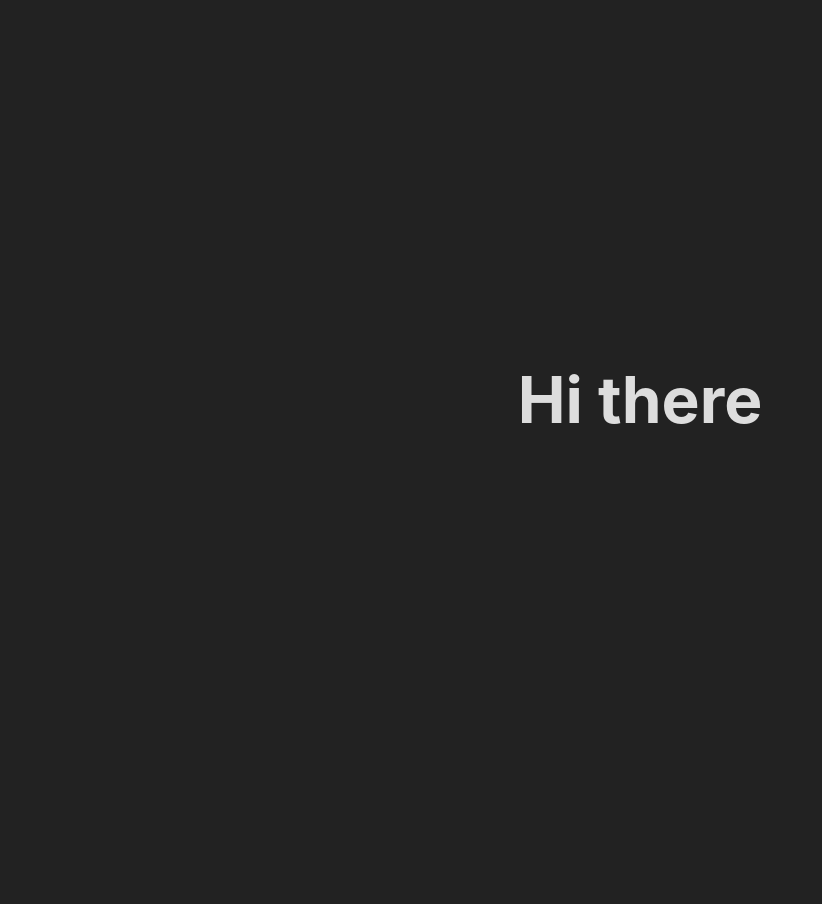
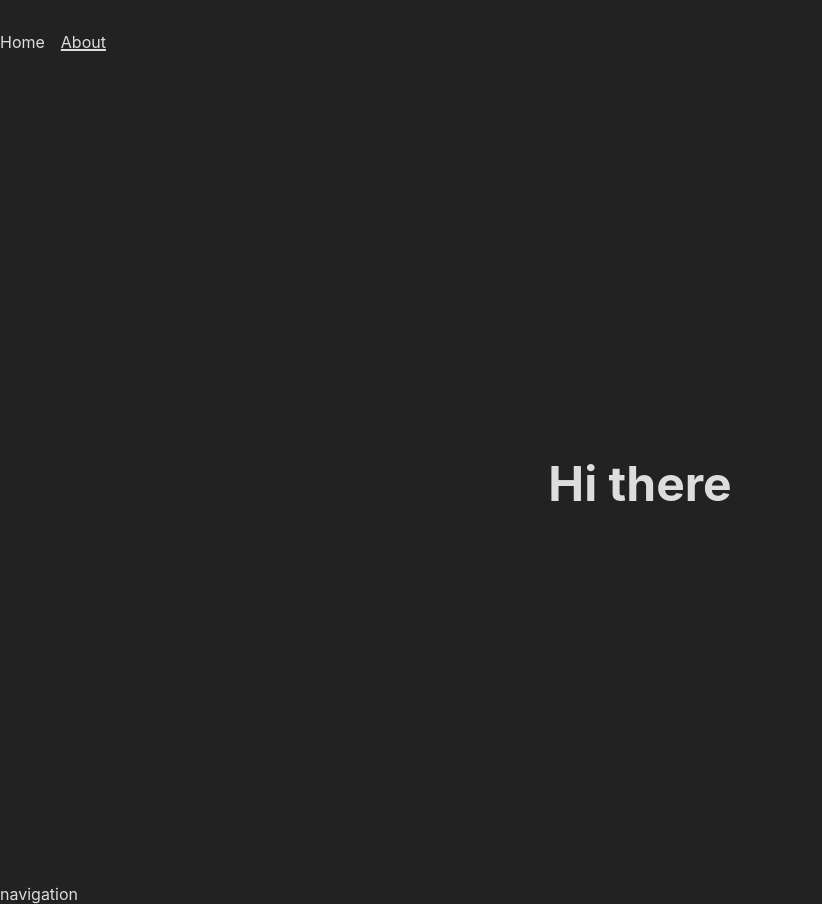
Before and after one commit to 7350206/nextjs-ts-starter, a Next.js app: page / in a window 1280 px wide. Shown: the whole page, without its empty margins (0-822 px from the left). Before the commit the page ends 800 px from the top, so only its background shows below. Built offline with nearby package versions, Linux system fonts and the light colour scheme.

Commit message:
navigation: add Navigation component

```diff
--- a/components/Header/Header.module.css
+++ b/components/Header/Header.module.css
@@ -7,7 +7,7 @@
 .title {
   margin: 0;
   line-height: 1.15;
-  font-size: 4rem;
+  font-size: 3rem;
 }
 
 
--- /dev/null
+++ b/components/Navigation/Navigation.module.css
@@ -0,0 +1,22 @@
+.list{
+  list-style: none;
+  padding: 1em 0;
+  display: flex;
+}
+
+/* for stacking element , some special
+  wherever a direct child is an adjasent sibling
+  its have a margin-left
+*/
+.list > * + * {
+  margin-left: 1rem;
+}
+
+.NavLink{
+  text-decoration: underline 2px;
+}
+
+.NavLink:hover,
+.NavLink:focus{
+  text-decoration: underlined dotted 2px;
+}
--- /dev/null
+++ b/components/Navigation/index.tsx
@@ -0,0 +1,53 @@
+import { ReactNode } from 'react';
+import { useRouter } from 'next/router';
+import Link from 'next/link';
+import styles from './Navigation.module.css';
+
+
+const LINKS = [
+  {
+    name:"Home",
+    url:"/"
+  },
+  {
+    name: "About",
+    url:"/about"
+  }
+]
+
+type Nav = {
+  path:string
+  children: ReactNode
+}
+
+function NavLink({path, children}: Nav){
+  return (
+    <Link href={path}>
+      {/* !!! className != style */}
+      <a className={styles.NavLink}>{children}</a>
+    </Link>
+  )
+}
+
+
+
+export default function Navigation(){
+
+  // make an active state of route link
+  const { pathname } = useRouter()
+
+  return (
+    <nav>
+    <ul className={styles.list}>
+      {LINKS.map(({ name, url }) => (
+        <li key={url}>
+          { url === pathname
+            ? <span>{name}</span>
+            : <NavLink path={url}>{name}</NavLink>
+          }
+        </li>
+      ))}
+    </ul>
+    </nav>
+  )
+}
--- a/pages/index.tsx
+++ b/pages/index.tsx
@@ -1,5 +1,6 @@
 import Head from 'next/head'
 import Header from '@components/Header';
+import Navigation from '@components/Navigation';
 
 export default function Home() {
   return (
@@ -9,7 +10,9 @@ export default function Home() {
       </Head>
 
       <main>
+        <Navigation/>
         <Header/>
+        navigation
       </main>
 
     </>
```
